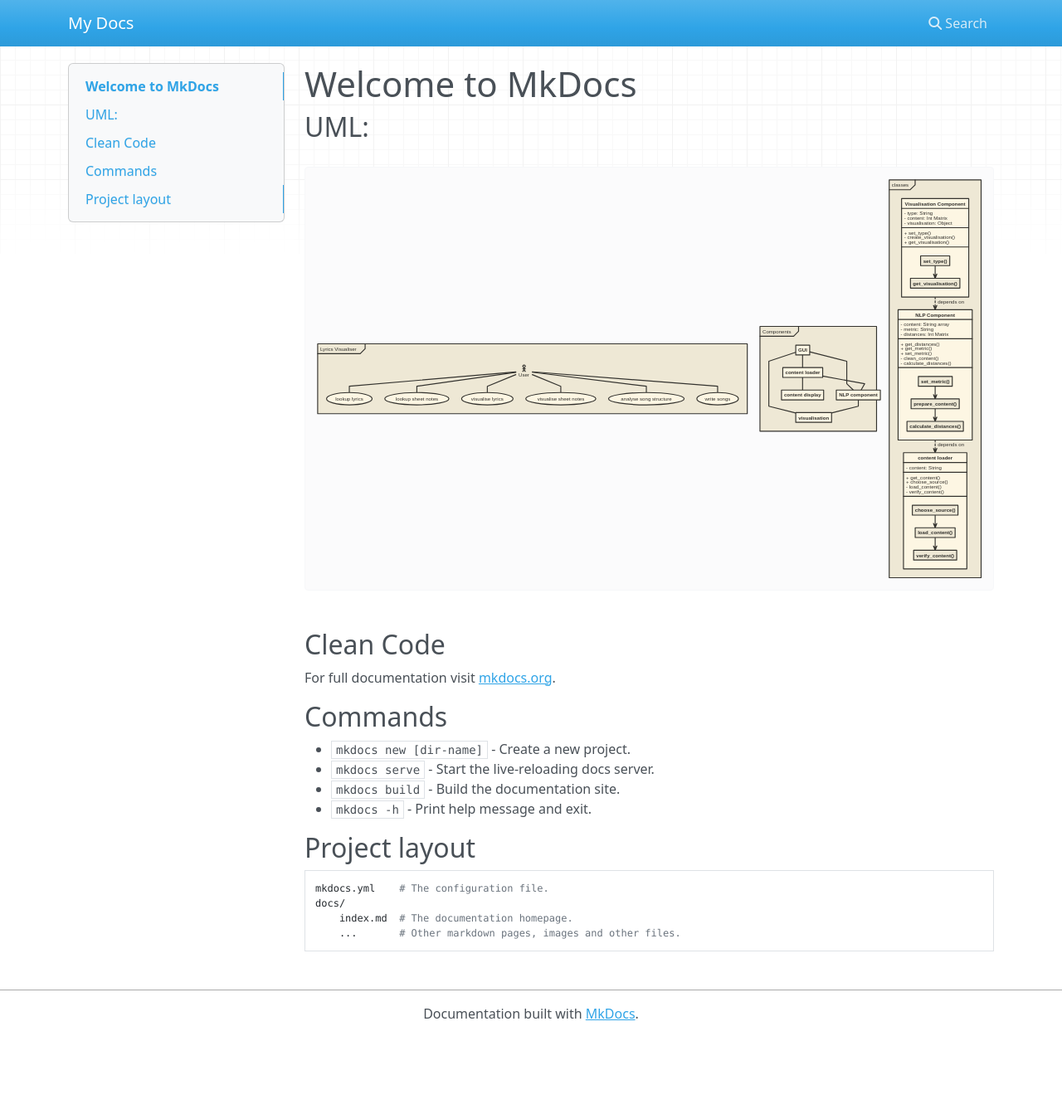
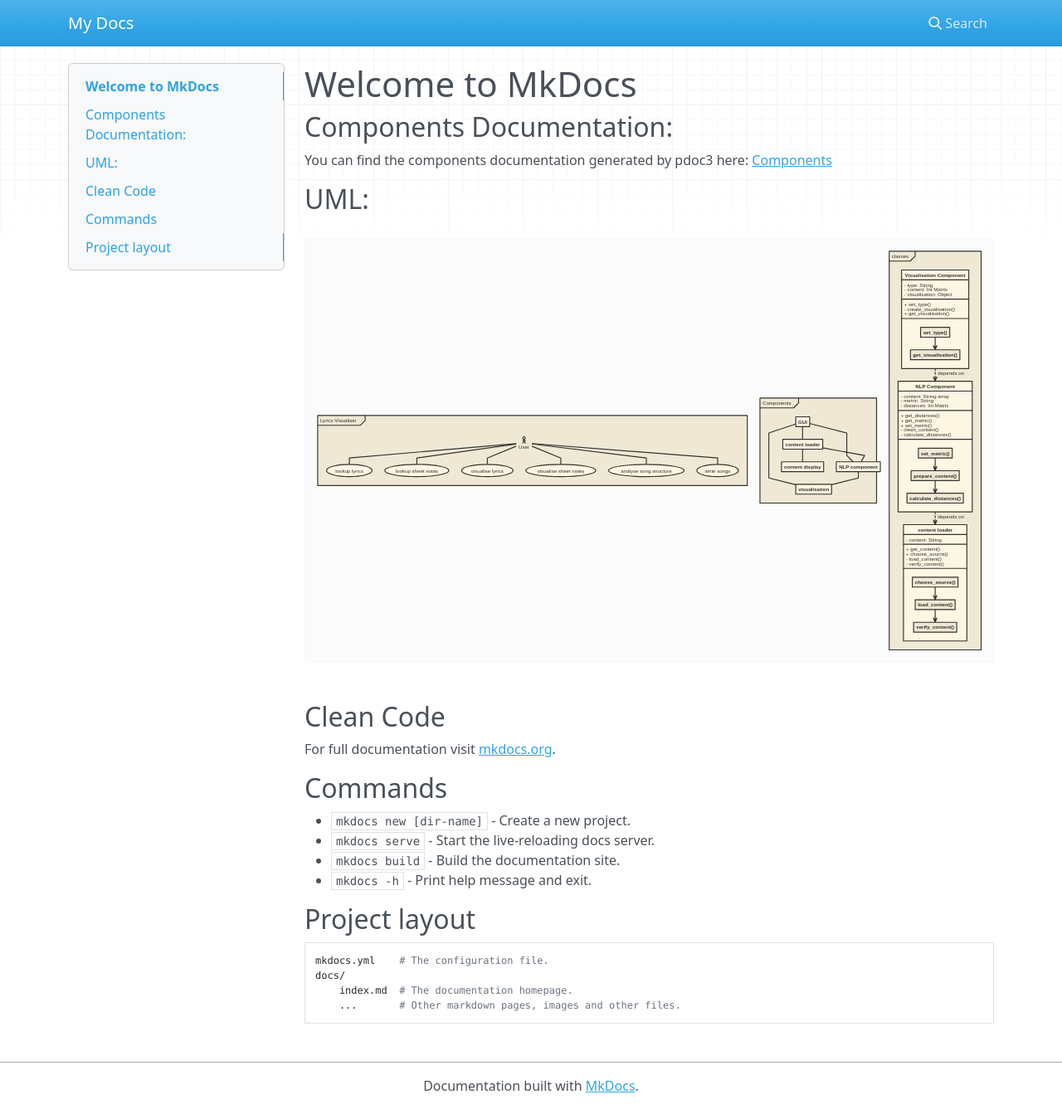
Before and after one commit to JLiekenbrock/lyrics-visualiser, an MkDocs documentation site: the page built from docs/index.md, in a window 1280 px wide and 1337 px high. Shown: the whole window at 83% size. Built offline with MkDocs 1.6.1, drawn with Linux system fonts in a browser that asks for light colours; nearby versions of some CDN libraries.

Commit message:
add link to pdoc to mkdocs

```diff
--- a/docs/index.md
+++ b/docs/index.md
@@ -1,4 +1,8 @@
 # Welcome to MkDocs
+
+## Components Documentation:
+
+You can find the components documentation generated by pdoc3 here: [Components](https://jliekenbrock.github.io/lyrics-visualiser/components/index.html)
 
 ## UML:
 
```
